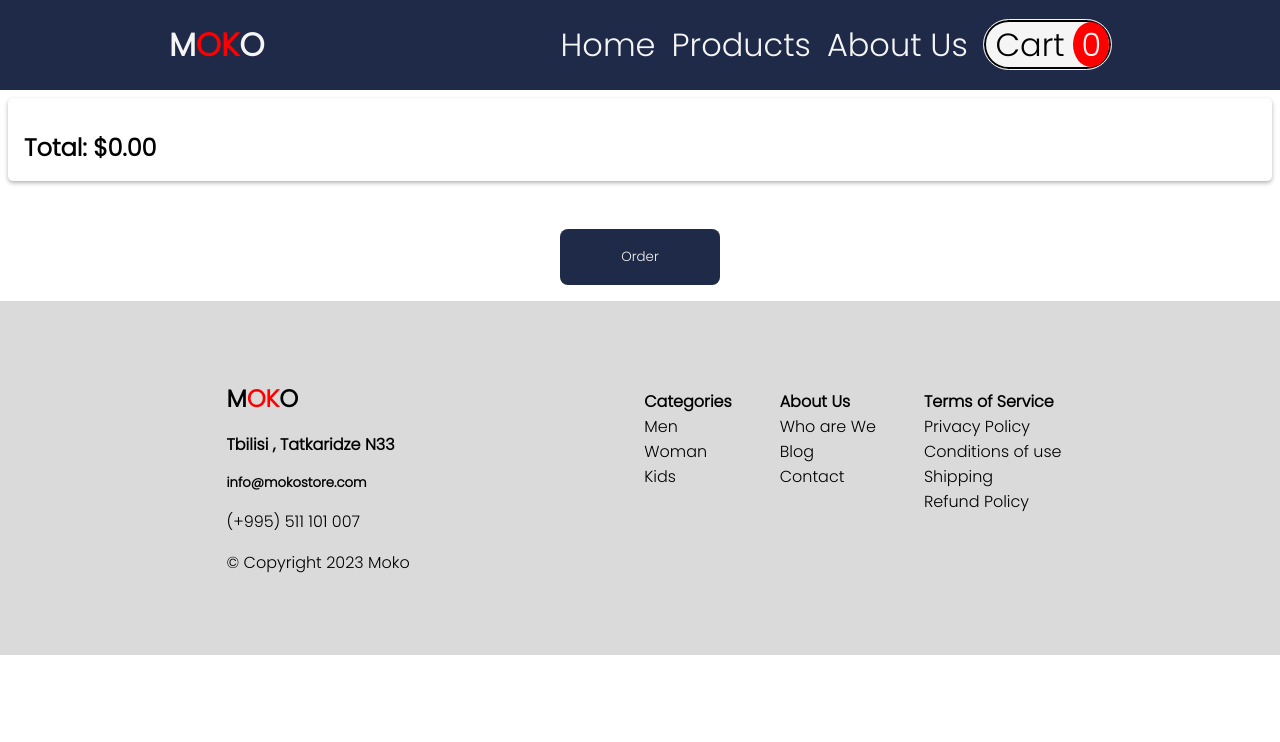
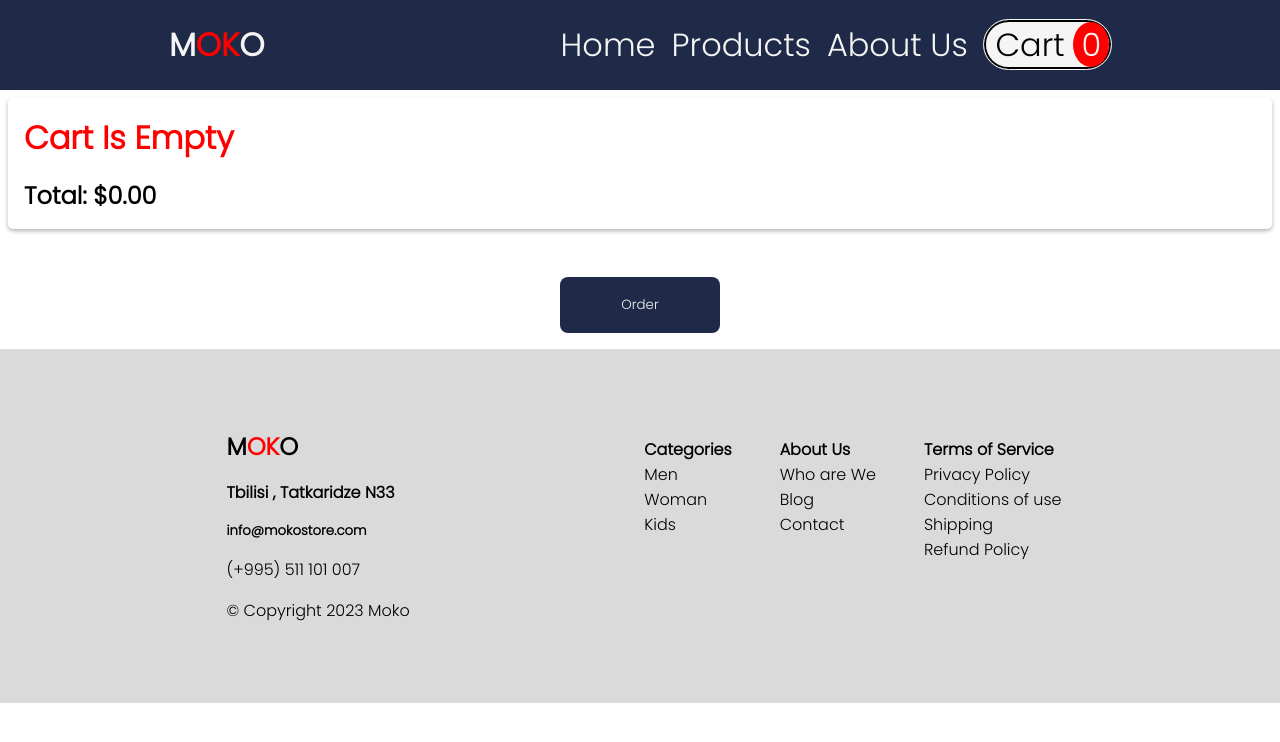
Before and after one commit to Sitch196/MOKO-Footwear-App, a React (Vite) app: page /cart in a window 1280 px wide. Shown: the top 742 px of the page. Built offline with nearby package versions, Linux system fonts and the light colour scheme.

Commit message:
final version i hope

```diff
--- a/src/Components/Pages/Cart.tsx
+++ b/src/Components/Pages/Cart.tsx
@@ -43,6 +43,9 @@ function Cart() {
           ))
         ) : (
           <OrderShipped />
+        )}
+        {cartItems.length === 0 && !isOrdered && (
+          <p style={{ color: "red" }}>Cart Is Empty</p>
         )}
         <SubTotal>Total: ${subTotal.toFixed(2)}</SubTotal>
       </ShoeContainer>
```
